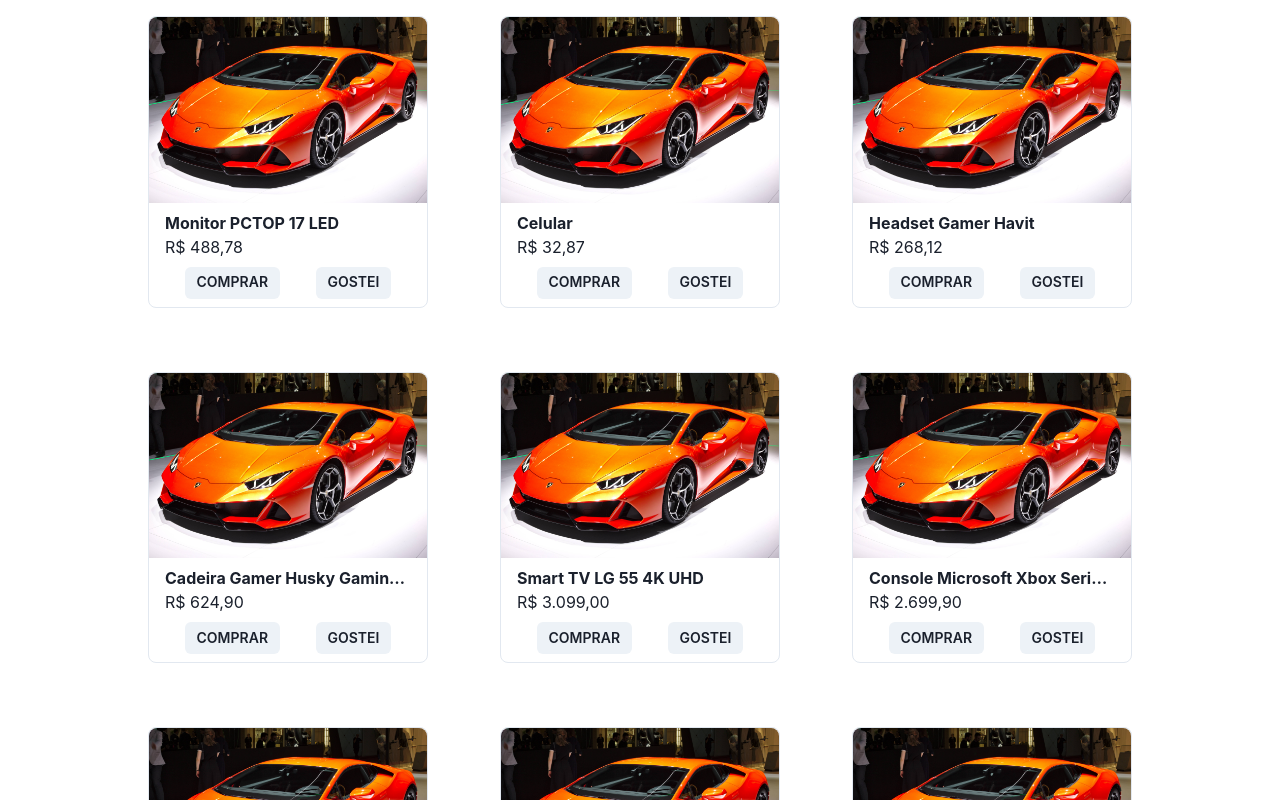
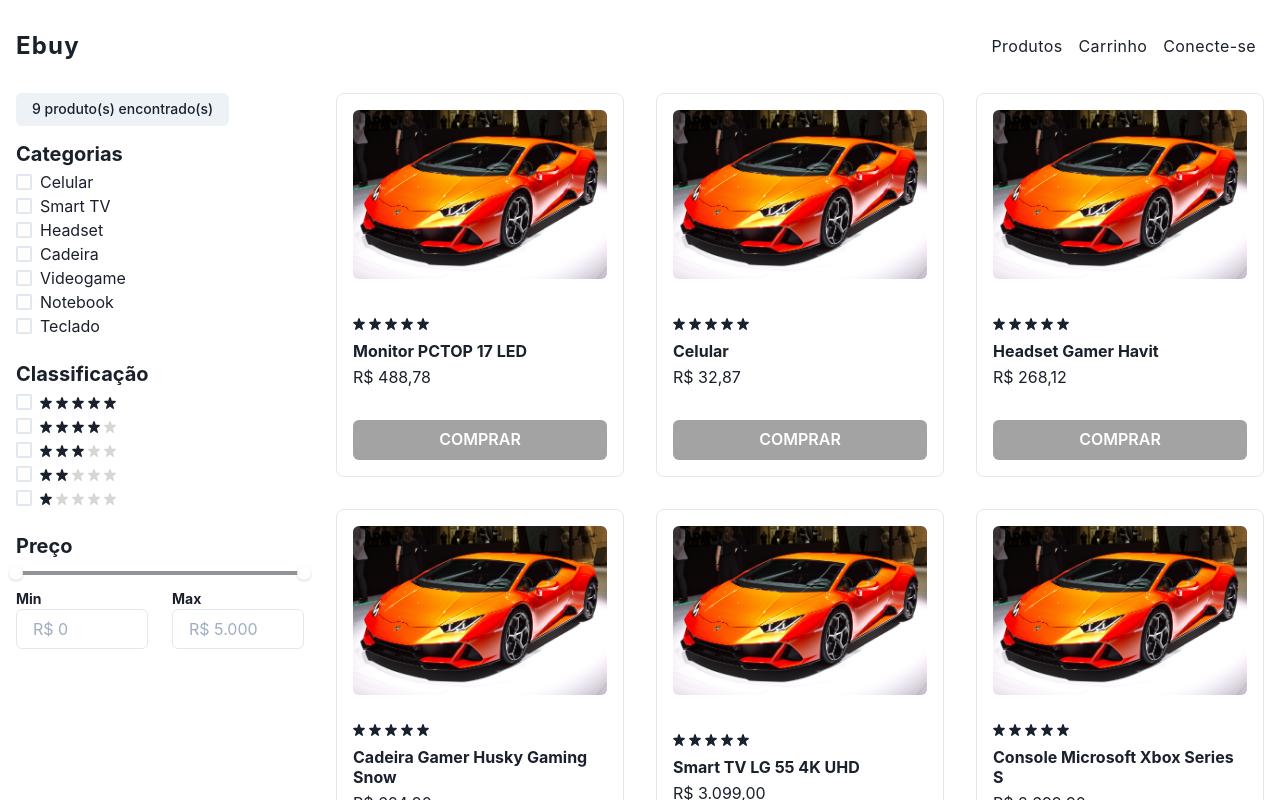
Before and after one commit to lhmoreno/ebuy, a Next.js app: page / in a window 1280 px wide. Shown: the top 800 px of the page. Built offline with nearby package versions, Linux system fonts and the light colour scheme.

Commit message:
feat: List products

```diff
--- a/src/components/Product.tsx
+++ /dev/null
@@ -1,63 +0,0 @@
-import { Box, Button, Flex, Image, Text } from '@chakra-ui/react'
-
-export interface ProductProps {
-  image: string
-  name: string
-  price: number
-}
-
-function formatPriceInReal(price: number) {
-  let real = String(price.toFixed(2)).replace('.', ',')
-  if (price >= 1000) {
-    real = real.slice(0, 1) + '.' + real.slice(1)
-  }
-
-  return `R$ ${real}`
-}
-
-const Product = ({ image, name, price }: ProductProps) => {
-  return (
-    <Box
-      width="280px"
-      borderWidth="1px"
-      borderRadius="lg"
-    >
-      <Image
-        src={image} alt="Carro"
-        borderTopRadius="lg"
-      />
-      <Box
-        paddingY="2"
-        paddingX="4"
-      >
-        <Text
-          fontWeight="bold"
-          maxW="full"
-          isTruncated
-        >
-          { name }
-        </Text>
-        <Text>
-          { formatPriceInReal(price) }
-        </Text>
-      </Box>
-      <Flex
-        paddingBottom="2"
-        justifyContent="space-evenly"
-      >
-        <Button
-          size="sm"
-        >
-          COMPRAR
-        </Button>
-        <Button
-          size="sm"
-        >
-          GOSTEI
-        </Button>
-      </Flex>
-    </Box>
-  )
-}
-
-export { Product }
--- /dev/null
+++ b/src/components/ProductStore.tsx
@@ -0,0 +1,52 @@
+import { StarIcon } from '@chakra-ui/icons'
+import { Box, Button, Heading, Image, Text } from '@chakra-ui/react'
+
+import { formatPriceInReal } from '../utils/price'
+
+export interface ProductStoreProps {
+  image: string
+  name: string
+  price: number
+}
+
+const ProductStore = ({ image, name, price }: ProductStoreProps) => {
+  return (
+    <Box
+      height="96"
+      padding="4"
+      borderWidth="1px"
+      borderRadius="lg"
+      display="flex"
+      flexDirection="column"
+      justifyContent="space-between"
+    >
+      <Image
+        src={image} alt="Carro"
+        borderRadius="md"
+      />
+
+      <Box>
+        <Box>
+          <StarIcon w={3} h={3} mr={1} />
+          <StarIcon w={3} h={3} mr={1} />
+          <StarIcon w={3} h={3} mr={1} />
+          <StarIcon w={3} h={3} mr={1} />
+          <StarIcon w={3} h={3} />
+        </Box>
+        <Heading
+          as="h3"
+          marginTop="2"
+          fontWeight="bold"
+          fontSize="md"
+        >{ name }</Heading>
+        <Text marginTop="1">
+          { formatPriceInReal(price) }
+        </Text>
+      </Box>
+
+      <Button colorScheme="blackAlpha">COMPRAR</Button>
+    </Box>
+  )
+}
+
+export { ProductStore }
--- a/src/pages/index.tsx
+++ b/src/pages/index.tsx
@@ -2,10 +2,12 @@
 
 import Head from 'next/head'
 import { Fragment } from 'react'
-import { Container, SimpleGrid } from '@chakra-ui/react'
+import { Box, Checkbox, Container, Flex, Grid, Heading, Input, RangeSlider, RangeSliderFilledTrack, RangeSliderThumb, RangeSliderTrack, SimpleGrid, Tag } from '@chakra-ui/react'
+import { StarIcon } from '@chakra-ui/icons'
 
+import { Header } from '../components/Header'
+import { ProductStore } from '../components/ProductStore'
 import { fakeProducts } from './api/products'
-import { Product } from '../components/Product'
 
 interface SSG {
   products: Array<{
@@ -25,18 +27,97 @@
         <link rel="icon" href="/favicon.ico" />
       </Head>
 
-      <Container
-        marginY="4"
-        maxW="container.lg"
-      >
+      <Header />
+
+      <Container maxW="container.xl" display="flex">
+        <Box width="full" maxWidth="72" marginRight="8">
+          <Tag paddingX="4" paddingY="2">9 produto(s) encontrado(s)</Tag>
+
+          <Box mt="4">
+            <Heading as="h2" fontSize="xl">Categorias</Heading>
+            <Flex mt="1" flexDirection="column">
+              <Checkbox colorScheme="blackAlpha">Celular</Checkbox>
+              <Checkbox colorScheme="blackAlpha">Smart TV</Checkbox>
+              <Checkbox colorScheme="blackAlpha">Headset</Checkbox>
+              <Checkbox colorScheme="blackAlpha">Cadeira</Checkbox>
+              <Checkbox colorScheme="blackAlpha">Videogame</Checkbox>
+              <Checkbox colorScheme="blackAlpha">Notebook</Checkbox>
+              <Checkbox colorScheme="blackAlpha">Teclado</Checkbox>
+            </Flex>
+          </Box>
+
+          <Box mt="6">
+            <Heading as="h2" fontSize="xl">Classificação</Heading>
+            <Flex mt="1" flexDirection="column">
+              <Checkbox colorScheme="blackAlpha">
+                <StarIcon w={3} h={3} mr={1} />
+                <StarIcon w={3} h={3} mr={1} />
+                <StarIcon w={3} h={3} mr={1} />
+                <StarIcon w={3} h={3} mr={1} />
+                <StarIcon w={3} h={3} mr={1} />
+              </Checkbox>
+              <Checkbox colorScheme="blackAlpha">
+                <StarIcon w={3} h={3} mr={1} />
+                <StarIcon w={3} h={3} mr={1} />
+                <StarIcon w={3} h={3} mr={1} />
+                <StarIcon w={3} h={3} mr={1} />
+                <StarIcon w={3} h={3} mr={1} color="blackAlpha.300" />
+              </Checkbox>
+              <Checkbox colorScheme="blackAlpha">
+                <StarIcon w={3} h={3} mr={1} />
+                <StarIcon w={3} h={3} mr={1} />
+                <StarIcon w={3} h={3} mr={1} />
+                <StarIcon w={3} h={3} mr={1} color="blackAlpha.300" />
+                <StarIcon w={3} h={3} mr={1} color="blackAlpha.300" />
+              </Checkbox>
+              <Checkbox colorScheme="blackAlpha">
+                <StarIcon w={3} h={3} mr={1} />
+                <StarIcon w={3} h={3} mr={1} />
+                <StarIcon w={3} h={3} mr={1} color="blackAlpha.300" />
+                <StarIcon w={3} h={3} mr={1} color="blackAlpha.300" />
+                <StarIcon w={3} h={3} mr={1} color="blackAlpha.300" />
+              </Checkbox>
+              <Checkbox colorScheme="blackAlpha">
+                <StarIcon w={3} h={3} mr={1} />
+                <StarIcon w={3} h={3} mr={1} color="blackAlpha.300" />
+                <StarIcon w={3} h={3} mr={1} color="blackAlpha.300" />
+                <StarIcon w={3} h={3} mr={1} color="blackAlpha.300" />
+                <StarIcon w={3} h={3} mr={1} color="blackAlpha.300" />
+              </Checkbox>
+            </Flex>
+          </Box>
+
+          <Box mt="6">
+            <Heading as="h2" fontSize="xl">Preço</Heading>
+            <Flex mt="2" flexDirection="column">
+              <RangeSlider aria-label={['min', 'max']} defaultValue={[0, 5000]} colorScheme="blackAlpha">
+                <RangeSliderTrack>
+                  <RangeSliderFilledTrack />
+                </RangeSliderTrack>
+                <RangeSliderThumb index={0} />
+                <RangeSliderThumb index={1} />
+              </RangeSlider>
+              <Grid mt="2" gridTemplateColumns="1fr 1fr" gap="6">
+                <Flex flexDirection="column">
+                  <Box fontSize="sm" fontWeight="bold">Min</Box>
+                  <Input placeholder="R$ 0" type="number" />
+                </Flex>
+                <Flex flexDirection="column">
+                  <Box fontSize="sm" fontWeight="bold">Max</Box>
+                  <Input placeholder="R$ 5.000" type="number" />
+                </Flex>
+              </Grid>
+            </Flex>
+          </Box>
+        </Box>
         <SimpleGrid
-          marginX="auto"
+          width="75%"
           justifyItems="center"
-          minChildWidth="240px"
-          spacing="16"
+          minChildWidth="256px"
+          spacing="8"
         >
           { products.map(({ id, image, name, price }) => (
-              <Product
+              <ProductStore
                 key={id}
                 image={image}
                 name={name}
--- /dev/null
+++ b/src/utils/price.ts
@@ -0,0 +1,8 @@
+export function formatPriceInReal(price: number) {
+  let real = String(price.toFixed(2)).replace('.', ',')
+  if (price >= 1000) {
+    real = real.slice(0, 1) + '.' + real.slice(1)
+  }
+
+  return `R$ ${real}`
+}
```
